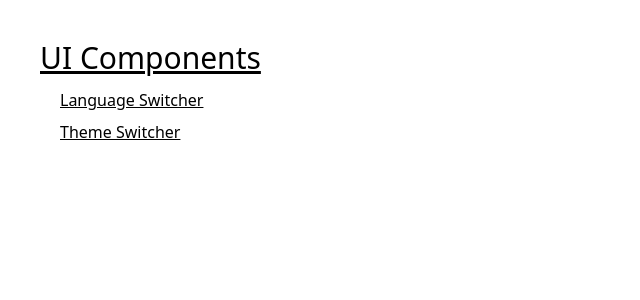
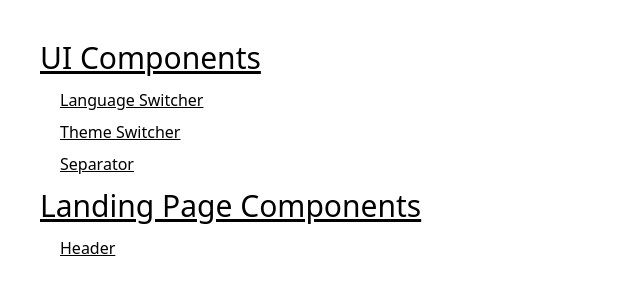
Before and after one commit to akshaywritescode/RangoliUI-live-components, a Next.js app: page / in a window 1280 px wide. Shown: the top 300 px of the page, without its empty margins (0-640 px from the left). Built offline with nearby package versions, Linux system fonts and the light colour scheme.

Commit message:
add separator component

```diff
--- /dev/null
+++ b/app/components/Separator.tsx
@@ -0,0 +1,22 @@
+"use client";
+
+import { useTheme } from "next-themes";
+import { useEffect, useState } from "react";
+
+type TSeparator = {
+  className?: string;
+};
+
+export default function Separator({ className }: TSeparator) {
+  const { theme } = useTheme();
+  const [mounted, setMounted] = useState(false);
+
+  useEffect(() => {
+    setMounted(true);
+  }, []);
+
+  // Avoid rendering theme-based class until mounted
+  const themeClass = !mounted ? "" : theme === "light" ? "bg-black/10" : "bg-white/10";
+
+  return <div className={`${className} ${themeClass} h-[1px]`} />;
+}
--- a/app/page.tsx
+++ b/app/page.tsx
@@ -3,6 +3,7 @@ import Link from "next/link";
 export default function Home() {
   return (
     <div className="min-h-screen w-screen p-10 bg-white text-black">
+      {/* Ui Compoenent */}
       <h1 className="text-3xl underline">UI Components</h1>
       <div>
         <ul className="mt-3 ml-5 flex flex-col gap-2">
@@ -12,6 +13,18 @@ export default function Home() {
           <li>
              <Link href={"/theme-switcher"} className="underline">Theme Switcher</Link>
           </li>
+          <li>
+             <Link href={"/separator"} className="underline">Separator</Link>
+          </li>
+        </ul>
+      </div>
+      {/* Landing Page Components */}
+      <h1 className="text-3xl underline mt-3">Landing Page Components</h1>
+      <div>
+        <ul className="mt-3 ml-5 flex flex-col gap-2">
+          <li>
+            <Link href={"/header"} className="underline">Header</Link>
+          </li>
         </ul>
       </div>
     </div>
--- /dev/null
+++ b/app/separator/page.tsx
@@ -0,0 +1,12 @@
+import { Card } from "@/components/ui/card";
+import Separator from "../components/Separator";
+
+export default function SeparatorExample() {
+    return <div className="flex justify-center items-center h-screen w-screen">
+        <Card className="p-6">
+            <h1>We am separated with separator component</h1>
+            <Separator />
+            <h1>We am separated with separator component</h1>
+        </Card>
+    </div>
+}
```
